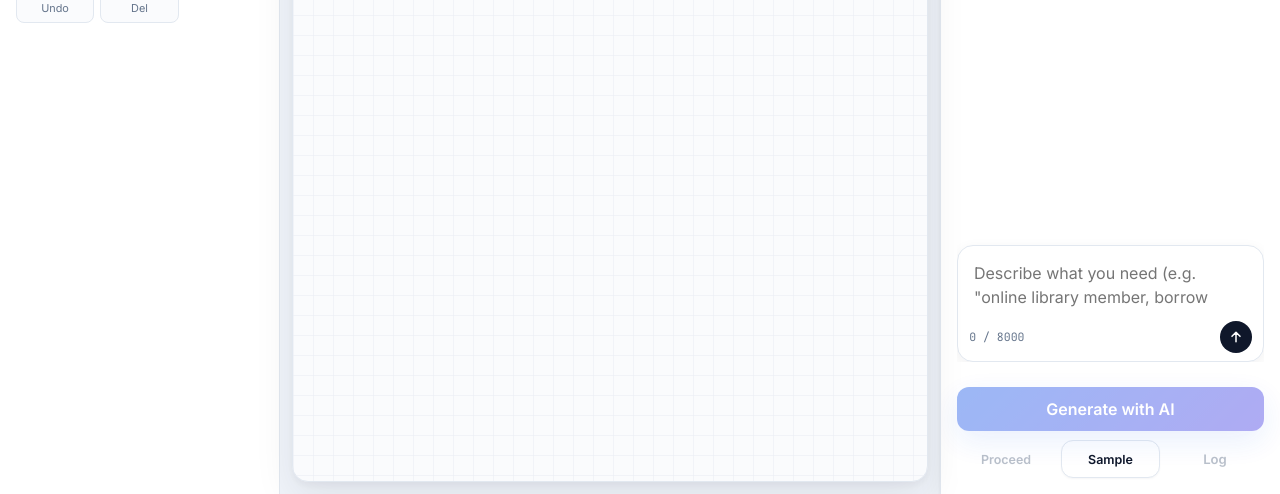
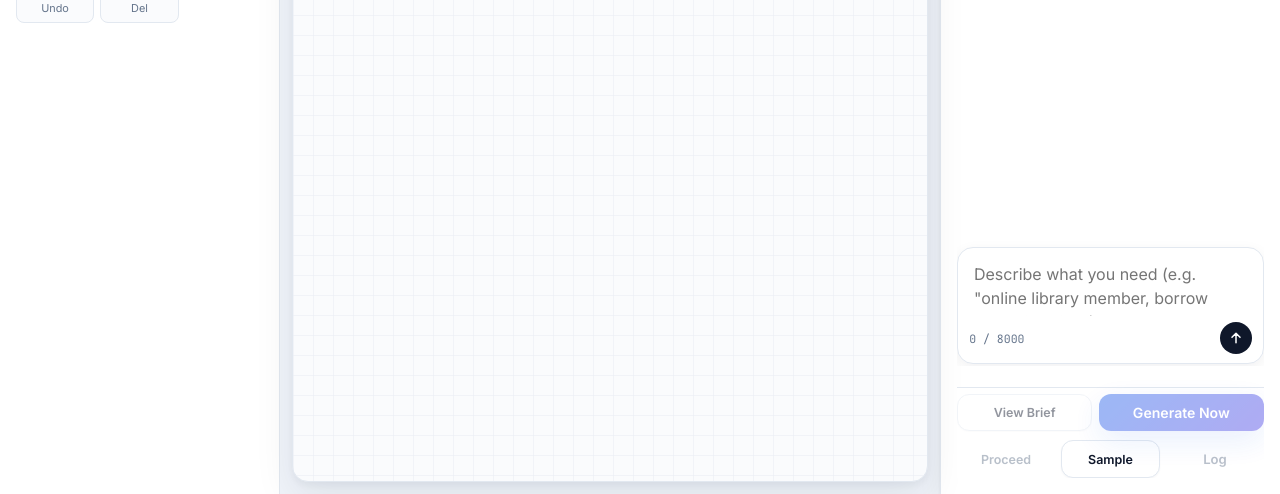
Before and after one commit to pakabbas/genAI, a FastAPI app: template templates/index.html in a window 1280 px wide. Shown: the part 566-1060 px from the top of the page. Run offline with FastAPI, Linux system fonts and the light colour scheme; the template is opened without the code that fills it: most values are stand-ins (such as "Sample title", 1, 10 or a date in 2020).

Commit message:
Move generation brief into an editable modal and uncrowd the chat compose.
Replace the inline Brief ready banner with View Brief, rename the primary action to Generate Now, and keep actions below the chat input so they no longer overlap Send.

Co-authored-by: Cursor <cursoragent@cursor.com>

```diff
--- a/app/main.py
+++ b/app/main.py
@@ -41,7 +41,7 @@ _root_path = str(_settings["app_root_path"])
 app = FastAPI(
     title="GenAI Diagram Studio",
     description="AI-powered diagram designer with project storage and canvas export API",
-    version="2.3.9",
+    version="2.4.0",
 )
 
 # Public read APIs for client canvas demos (no API key). CORS enabled for integration testing.
--- a/static/css/style.css
+++ b/static/css/style.css
@@ -270,7 +270,8 @@ input {
   flex: 1;
   min-height: 0;
   height: 100%;
-  gap: 0.65rem;
+  gap: 0.55rem;
+  overflow: hidden;
 }
 
 .tab-intro {
@@ -662,11 +663,14 @@ input {
   display: grid;
   gap: 0.4rem;
   flex-shrink: 0;
+  position: relative;
+  z-index: 1;
   padding: 0.55rem;
   border: 1px solid var(--border);
   border-radius: 16px;
   background: #fff;
   box-shadow: 0 4px 14px rgba(15, 23, 42, 0.06);
+  margin-bottom: 0.15rem;
 }
 
 .req-chat-input {
@@ -740,9 +744,22 @@ input {
   flex-shrink: 0;
   gap: 0.45rem;
   position: relative;
-  z-index: 1;
+  z-index: 2;
   background: var(--surface);
-  padding-top: 0.15rem;
+  padding-top: 0.35rem;
+  border-top: 1px solid var(--border);
+}
+
+.panel-actions-primary {
+  display: grid;
+  grid-template-columns: minmax(0, 0.9fr) minmax(0, 1.1fr);
+  gap: 0.4rem;
+}
+
+.panel-actions-primary .btn-generate {
+  min-height: 2.35rem;
+  padding: 0.55rem 0.75rem;
+  font-size: 0.88rem;
 }
 
 .panel-actions-row {
--- a/static/js/designer/app.js
+++ b/static/js/designer/app.js
@@ -1,7 +1,7 @@
 // Cache-bust every module — app.js?v= alone is not enough; browsers cache bare imports.
-import { DIAGRAM_TYPE_LABELS, SAMPLE_DIAGRAMS } from "./diagram-types.js?v=2.3.7";
-import { DiagramCanvas } from "./canvas.js?v=2.3.7";
-import { normalizeDiagram } from "./normalize.js?v=2.3.7";
+import { DIAGRAM_TYPE_LABELS, SAMPLE_DIAGRAMS } from "./diagram-types.js?v=2.4.0";
+import { DiagramCanvas } from "./canvas.js?v=2.4.0";
+import { normalizeDiagram } from "./normalize.js?v=2.4.0";
 
 (() => {
   const APP_ROOT = document.querySelector('meta[name="app-root"]')?.content || "";
@@ -80,14 +80,19 @@ import { normalizeDiagram } from "./normalize.js?v=2.3.7";
     resetChatBtn: document.getElementById("resetChatBtn"),
     forceReadyBtn: document.getElementById("forceReadyBtn"),
     reqChatMessages: document.getElementById("reqChatMessages"),
-    reqReadyBanner: document.getElementById("reqReadyBanner"),
-    reqReadyText: document.getElementById("reqReadyText"),
+    viewBriefBtn: document.getElementById("viewBriefBtn"),
     generateBtn: document.getElementById("generateBtn"),
     aiThinkingLogBtn: document.getElementById("aiThinkingLogBtn"),
     aiThinkingModal: document.getElementById("aiThinkingModal"),
     aiThinkingBody: document.getElementById("aiThinkingBody"),
     aiThinkingBackdrop: document.getElementById("aiThinkingBackdrop"),
     closeAiThinkingBtn: document.getElementById("closeAiThinkingBtn"),
+    briefModal: document.getElementById("briefModal"),
+    briefBackdrop: document.getElementById("briefBackdrop"),
+    briefEditor: document.getElementById("briefEditor"),
+    closeBriefBtn: document.getElementById("closeBriefBtn"),
+    cancelBriefBtn: document.getElementById("cancelBriefBtn"),
+    saveBriefBtn: document.getElementById("saveBriefBtn"),
     qcRecommendations: document.getElementById("qcRecommendations"),
     qcRecommendationsList: document.getElementById("qcRecommendationsList"),
     canvasLoadingTitle: document.getElementById("canvasLoadingTitle"),
@@ -348,10 +353,13 @@ import { normalizeDiagram } from "./normalize.js?v=2.3.7";
     if (els.forceReadyBtn) {
       els.forceReadyBtn.disabled = busy || !state.chatMessages.some((m) => m.role === "user");
     }
+    if (els.viewBriefBtn) {
+      els.viewBriefBtn.disabled = busy || !state.briefReady || !state.enhancedPrompt;
+    }
     if (els.generateBtn) {
       els.generateBtn.disabled = busy || !state.briefReady || !state.enhancedPrompt;
       els.generateBtn.title = state.briefReady
-        ? "Generate diagram from the enhanced brief"
+        ? "Generate diagram from the brief"
         : "Chat until the brief is ready, or use Proceed";
     }
     if (els.promptInput) els.promptInput.disabled = busy;
@@ -389,19 +397,39 @@ import { normalizeDiagram } from "./normalize.js?v=2.3.7";
     els.reqChatMessages.scrollTop = els.reqChatMessages.scrollHeight;
   }
 
-  function setBriefReady(ready, enhancedPrompt = "", note = "") {
+  function setBriefReady(ready, enhancedPrompt = "") {
     state.briefReady = Boolean(ready);
     state.enhancedPrompt = ready ? String(enhancedPrompt || "").trim() : "";
-    if (els.reqReadyBanner) {
-      els.reqReadyBanner.hidden = !ready;
-      els.reqReadyBanner.toggleAttribute("hidden", !ready);
+    if (!ready) closeBriefModal();
+    updateActionButtons();
+  }
+
+  function openBriefModal() {
+    if (!state.briefReady || !state.enhancedPrompt) {
+      showToast("No brief yet — chat until it is ready, or click Proceed.", "info");
+      return;
     }
-    if (els.reqReadyText) {
-      els.reqReadyText.textContent =
-        note || (ready ? "You can generate the diagram on the canvas." : "");
-      els.reqReadyText.hidden = !ready || !els.reqReadyText.textContent;
+    if (els.briefEditor) els.briefEditor.value = state.enhancedPrompt;
+    if (els.briefModal) els.briefModal.hidden = false;
+    els.briefEditor?.focus();
+  }
+
+  function closeBriefModal() {
+    if (els.briefModal) els.briefModal.hidden = true;
+  }
+
+  function saveBriefFromModal() {
+    const next = (els.briefEditor?.value || "").trim();
+    if (next.length < 3) {
+      showToast("Brief is too short.", "error");
+      els.briefEditor?.focus();
+      return;
     }
+    state.enhancedPrompt = next;
+    state.briefReady = true;
     updateActionButtons();
+    closeBriefModal();
+    showToast("Brief saved.", "success");
   }
 
   function resetRequirementsChat({ quiet = false } = {}) {
@@ -475,11 +503,8 @@ import { normalizeDiagram } from "./normalize.js?v=2.3.7";
 
         const enhanced = (data.enhanced_prompt || "").trim();
         if (data.status === "ready" && enhanced) {
-          const assumptionNote = data.assumptions?.length
-            ? data.assumptions.slice(0, 2).join(" · ")
-            : "You can generate the diagram on the canvas.";
-          setBriefReady(true, enhanced, assumptionNote);
-          showToast("Brief ready — click Generate with AI.", "success");
+          setBriefReady(true, enhanced);
+          showToast("Brief ready — View Brief or Generate Now.", "success");
         } else {
           setBriefReady(false);
           showToast("Answer the Analyst’s question, then continue.", "info");
@@ -1121,6 +1146,11 @@ import { normalizeDiagram } from "./normalize.js?v=2.3.7";
   els.forceReadyBtn?.addEventListener("click", () => sendRequirementsMessage({ forceReady: true }));
   els.resetChatBtn?.addEventListener("click", () => resetRequirementsChat());
   els.generateBtn.addEventListener("click", generateDiagram);
+  els.viewBriefBtn?.addEventListener("click", openBriefModal);
+  els.closeBriefBtn?.addEventListener("click", closeBriefModal);
+  els.cancelBriefBtn?.addEventListener("click", closeBriefModal);
+  els.briefBackdrop?.addEventListener("click", closeBriefModal);
+  els.saveBriefBtn?.addEventListener("click", saveBriefFromModal);
   els.aiThinkingLogBtn?.addEventListener("click", openThinkingLog);
   els.closeAiThinkingBtn?.addEventListener("click", closeThinkingLog);
   els.aiThinkingBackdrop?.addEventListener("click", closeThinkingLog);
@@ -1175,6 +1205,18 @@ import { normalizeDiagram } from "./normalize.js?v=2.3.7";
   });
 
   document.addEventListener("keydown", (e) => {
+    if (e.key === "Escape") {
+      if (els.briefModal && !els.briefModal.hidden) {
+        e.preventDefault();
+        closeBriefModal();
+        return;
+      }
+      if (els.aiThinkingModal && !els.aiThinkingModal.hidden) {
+        e.preventDefault();
+        closeThinkingLog();
+        return;
+      }
+    }
     if (e.target.matches("input, textarea, select") && e.key !== "Escape") return;
     if (e.key === "F2") {
       const sel = canvas.getSelection();
--- a/static/js/designer/canvas.js
+++ b/static/js/designer/canvas.js
@@ -1,4 +1,4 @@
-import { defaultNodeSize, nextId } from "./diagram-types.js?v=2.3.9";
+import { defaultNodeSize, nextId } from "./diagram-types.js?v=2.4.0";
 
 const GRID = 20;
 const MIN_ZOOM = 0.25;
--- a/templates/index.html
+++ b/templates/index.html
@@ -9,7 +9,7 @@
   <link rel="preconnect" href="https://fonts.googleapis.com" />
   <link rel="preconnect" href="https://fonts.gstatic.com" crossorigin />
   <link href="https://fonts.googleapis.com/css2?family=Inter:wght@400;500;600;700&family=JetBrains+Mono:wght@400;500&display=swap" rel="stylesheet" />
-  <link rel="stylesheet" href="{{ root_path }}/static/css/style.css?v=2.3.9" />
+  <link rel="stylesheet" href="{{ root_path }}/static/css/style.css?v=2.4.0" />
 </head>
 <body>
   <div class="ambient ambient-a"></div>
@@ -151,13 +151,6 @@
               <button type="button" class="btn btn-ghost btn-sm" id="resetChatBtn" title="New chat">New chat</button>
             </div>
             <div class="req-chat-messages" id="reqChatMessages" aria-live="polite"></div>
-            <div class="req-ready-banner" id="reqReadyBanner" hidden>
-              <span class="req-ready-dot" aria-hidden="true"></span>
-              <div class="req-ready-copy">
-                <p class="req-ready-title">Brief ready</p>
-                <p class="req-ready-text" id="reqReadyText"></p>
-              </div>
-            </div>
             <div class="req-chat-compose">
               <textarea
                 id="promptInput"
@@ -178,10 +171,15 @@
           </div>
 
           <div class="panel-actions panel-actions-chat">
-            <button type="button" class="btn btn-primary btn-generate" id="generateBtn" disabled title="Chat until the brief is ready, or use Proceed">
-              <span class="btn-label">Generate with AI</span>
-              <span class="btn-spinner" hidden aria-hidden="true"></span>
-            </button>
+            <div class="panel-actions-primary">
+              <button type="button" class="btn btn-secondary btn-sm" id="viewBriefBtn" disabled title="View and edit the generation brief">
+                View Brief
+              </button>
+              <button type="button" class="btn btn-primary btn-generate" id="generateBtn" disabled title="Chat until the brief is ready, or use Proceed">
+                <span class="btn-label">Generate Now</span>
+                <span class="btn-spinner" hidden aria-hidden="true"></span>
+              </button>
+            </div>
             <div class="panel-actions-row">
               <button type="button" class="btn btn-ghost btn-sm" id="forceReadyBtn" disabled title="Skip further questions and enhance with assumptions">
                 Proceed
@@ -280,6 +278,24 @@
     </div>
   </div>
 
-  <script type="module" src="{{ root_path }}/static/js/designer/app.js?v=2.3.9"></script>
+  <div id="briefModal" class="ai-thinking-modal" hidden role="dialog" aria-modal="true" aria-labelledby="briefModalTitle">
+    <div class="ai-thinking-backdrop" id="briefBackdrop"></div>
+    <div class="ai-thinking-panel brief-modal-panel">
+      <header class="ai-thinking-header">
+        <div>
+          <h2 id="briefModalTitle">Generation brief</h2>
+          <p class="ai-thinking-sub">Edit the brief used by Generate Now. Your changes are saved for this chat.</p>
+        </div>
+        <button type="button" class="btn btn-ghost btn-icon-only" id="closeBriefBtn" aria-label="Close">✕</button>
+      </header>
+      <textarea id="briefEditor" class="brief-editor" rows="14" aria-label="Editable generation brief"></textarea>
+      <footer class="brief-modal-footer">
+        <button type="button" class="btn btn-ghost btn-sm" id="cancelBriefBtn">Close</button>
+        <button type="button" class="btn btn-primary btn-sm" id="saveBriefBtn">Save brief</button>
+      </footer>
+    </div>
+  </div>
+
+  <script type="module" src="{{ root_path }}/static/js/designer/app.js?v=2.4.0"></script>
 </body>
 </html>
```
Also changed, not shown: other parts of static/css/style.css (+31 -50 lines), static/js/designer/normalize.js.
